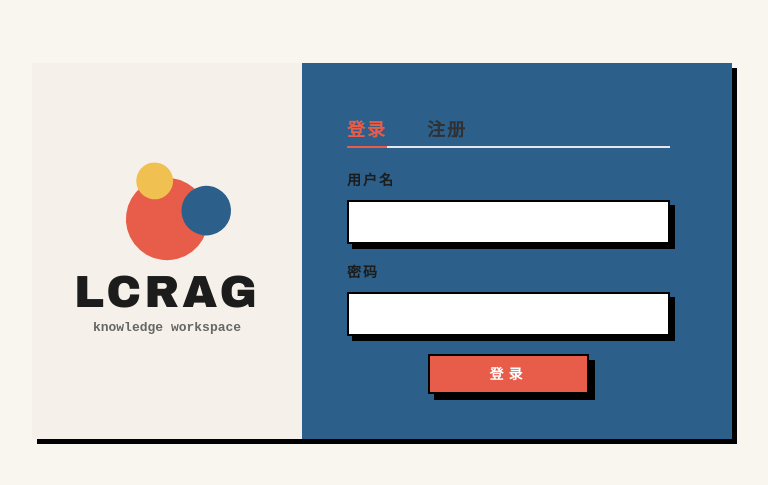
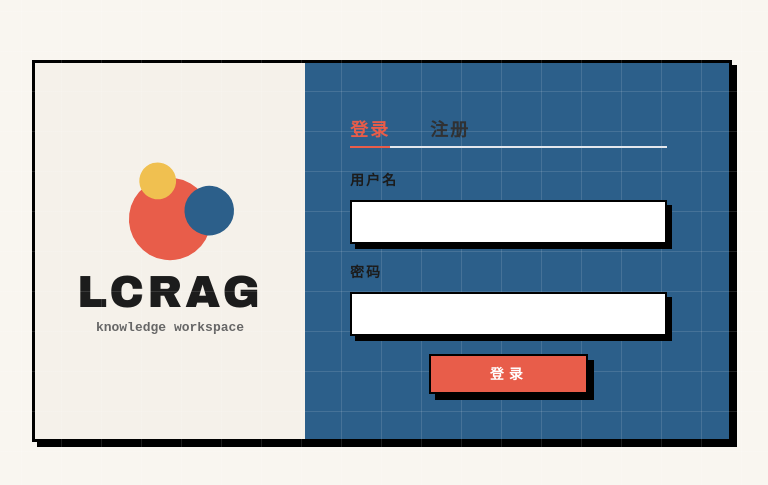
Before and after one commit to llx140049/RAG-Project, a Vue app in the folder frontend/: page /login in a window 1280 px wide. Shown: the part 149-634 px from the top of the page, without its empty margins (258-1026 px from the left). Built offline with nearby package versions, Linux system fonts and the light colour scheme.

Commit message:
修复个性签名溢出问题

```diff
--- a/frontend/src/layouts/AppSidebar.vue
+++ b/frontend/src/layouts/AppSidebar.vue
@@ -43,7 +43,7 @@ onMounted(() => {
 
                 <div class="profile">
                     <span class="head-picture">{{ auth.user?.username?.charAt(0) || 'A' }}</span>
-                    <div>
+                    <div class="profile-info">
                         <strong class="username">{{ auth.user?.username  }}</strong>
                         <span class="profile-word">{{ auth.signature }}</span>
                     </div>
@@ -159,18 +159,31 @@ onMounted(() => {
         font-weight: 900;
         z-index: 1;
     }
+    .profile-info {
+        flex: 1;/* 占满剩余空间 */
+        min-width: 0;
+    }
     .username {
         display: block;
         margin-top: 2px;
         font-size: 18px;
         font-weight: 900;
         color: var(--brand-gold);
+        /* 单行,超出部分省略号 */
+        white-space: nowrap;
+        overflow: hidden;
+        text-overflow: ellipsis;
     }
     .profile-word {
         display: block;
         font-size: 12px;
         font-weight: 700;
         color: #FFFFFF;
+        overflow: hidden;
+        text-overflow: ellipsis;
+        white-space: nowrap;
+
+
     }
 
     .nav-item i {
--- a/frontend/src/views/LoginView.vue
+++ b/frontend/src/views/LoginView.vue
@@ -126,8 +126,8 @@ async function handleRegister() {
 .login-container {
   display: flex;
   background: #FFFFFF;
-  border: var(--border-width) solid var(--border-warm);
-	border-radius: var(--border-radius);
+  border: 3px solid var(--border-warm);
+	border-radius: 0;
   box-shadow: var(--box-shadow);
   max-width: 700px;
   width: 100%;
@@ -145,7 +145,10 @@ async function handleRegister() {
 	justify-content: center;
 }
 
-.brand-panel .logo { margin-bottom: -30px; }
+.brand-panel .logo {
+  margin-bottom: -30px;
+  z-index: 1;
+ }
 .brand-panel h2 {
   font-size: 45px;
   font-weight: 900;/* 加粗 */
@@ -173,6 +176,16 @@ async function handleRegister() {
   align-items: center;
   background: var(--brand-blue);
   }
+.form-panel::before {
+  content: "";
+  position: absolute;
+  inset: 0;
+  background:
+    repeating-linear-gradient(0deg, transparent, transparent 39px, rgba(255, 255, 255, 0.123) 39px, rgba(255,255,255,0.123) 40px),
+    repeating-linear-gradient(90deg, transparent, transparent 39px, rgba(255,255,255,0.123) 39px, rgba(255,255,255,0.123) 40px);
+  pointer-events: none;
+  z-index: 0;
+}
 
 .auth-tabs {
 	width: 95%;
```
Also changed, not shown: 2 other files (tests, documents, lock files or other folders).
